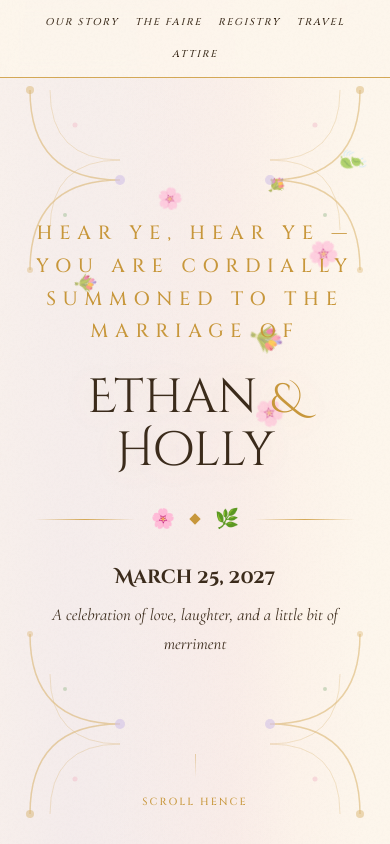
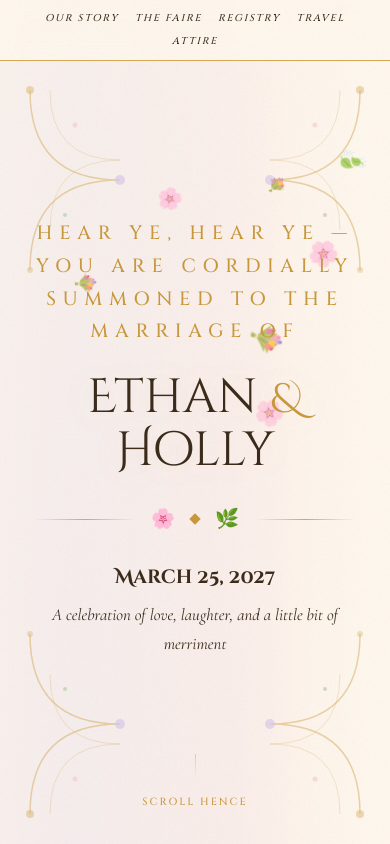
Before and after one commit to EElBard/bard-wedding-2027, a website: page Public HTML/index.html in a window 390 px wide. Shown: the top 844 px of the page. Drawn offline with nearby package versions, Linux system fonts and the light colour scheme; a web font is replaced by a local one.

Commit message:
fix: align scroll snap points exactly with section line dividers

```diff
--- a/Public HTML/index.html
+++ b/Public HTML/index.html
@@ -24,6 +24,7 @@
       --gold: #c8973a;
       --gold-light: #e8c47a;
       --border-gold: #d4a855;
+      --nav-height: 2.7rem;
     }
 
     * {
@@ -80,8 +81,12 @@
       border-bottom: 1px solid var(--border-gold);
       display: flex;
       justify-content: center;
+      align-items: center;
+      align-content: center;
+      flex-wrap: wrap;
       gap: 2.5rem;
-      padding: 0.85rem 2rem;
+      padding: 0 2rem;
+      height: var(--nav-height);
     }
 
     nav a {
@@ -342,7 +347,7 @@
       flex-direction: column;
       justify-content: center;
       scroll-snap-align: start;
-      scroll-margin-top: 4rem;
+      scroll-margin-top: var(--nav-height);
     }
 
     section+section {
@@ -410,9 +415,12 @@
     }
 
     @media (max-width: 600px) {
+      :root {
+        --nav-height: 3.8rem;
+      }
+
       section {
         padding: 4.5rem 1.5rem 2.5rem;
-        scroll-margin-top: 5rem;
       }
 
       .events-grid {
@@ -478,7 +486,7 @@
       }
 
       nav {
-        gap: 1rem;
+        gap: 0.4rem 1rem;
         flex-wrap: wrap;
       }
 
```
